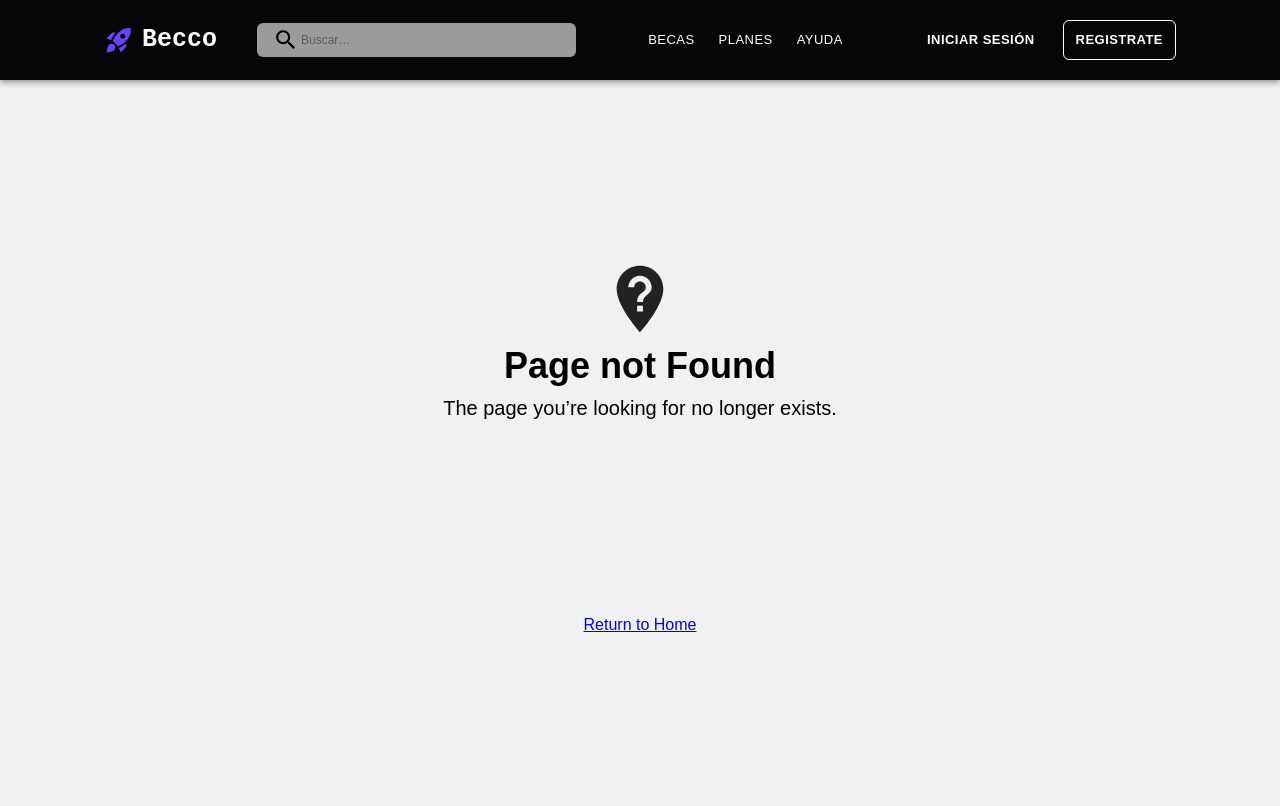
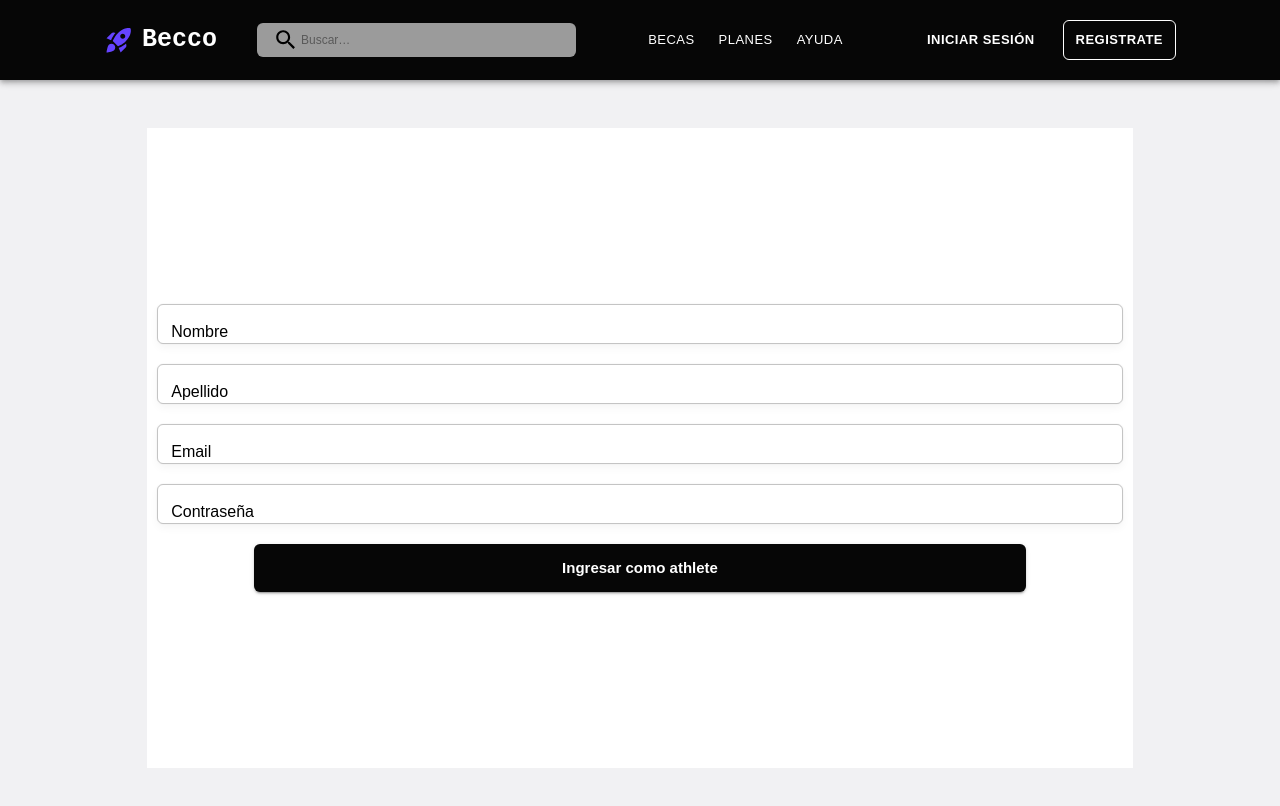
Before and after one commit to No-Country/c8-48-t-typescript-react, a React (Vite) app in the folder client/: page /login/athletes in a window 1280 px wide. Before the commit this address led to /error-404. Shown: the top 806 px of the page. Built offline with nearby package versions, Linux system fonts and the light colour scheme.

Commit message:
Form for login

```diff
--- a/client/src/Router.tsx
+++ b/client/src/Router.tsx
@@ -3,7 +3,7 @@ import { Routes, Route, Navigate } from 'react-router-dom';
 import routesApp from './routes/app.routes';
 import routesAuth from './routes/auth.routes';
 
-const Landing = lazy(() => import('./views/Home'));
+const Landing = lazy(() => import('./views/home'));
 const DefaultLayout = lazy(() => import('./views/DefaultLayout'));
 
 export default function Router() {
--- a/client/src/routes/app.routes.tsx
+++ b/client/src/routes/app.routes.tsx
@@ -6,9 +6,12 @@ const SignUpAthlete = lazy(() => import('../views/SignUpAthlete'));
 const SignUpUniversity = lazy(() => import('../views/SignUpUniversity'));
 const Error404 = lazy(() => import('../views/error/Error404'));
 const Error50X = lazy(() => import('../views/error/Error50X'));
+const Login = lazy(() => import('../views/sign-in'));
 
 export const routesApp: JSX.Element = (
   <Route path="/" element={<DefaultLayout />}>
+    <Route path="login/athletes" element={<Login variation="athlete" />} />
+    <Route path="login/universities" element={<Login variation="universities" />} />
     <Route path="sign-up/athlete" element={<SignUpAthlete />} />
     <Route path="sign-up/university" element={<SignUpUniversity />} />
     <Route path="error-404" element={<Error404 />} />
--- a/client/src/routes/auth.routes.tsx
+++ b/client/src/routes/auth.routes.tsx
@@ -7,6 +7,7 @@ const DefaultLayout = lazy(() => import('../views/DefaultLayout'));
 export const routesAuth: JSX.Element = (
   <Route path="auth" element={<Landing />}>
     <Route path="login" element={<DefaultLayout />} />
+    <Route path="signup" element={<DefaultLayout />} />
     <Route path="error" element={<DefaultLayout />} />
   </Route>
 );
--- /dev/null
+++ b/client/src/views/sign-in/index.tsx
@@ -0,0 +1,70 @@
+import { Box, Button, Card, styled, TextField } from '@mui/material';
+import { useFormik } from 'formik';
+import * as yup from 'yup';
+
+const validationSchema = yup.object({
+  email: yup.string().email('Ingresa un email válido').required('Email es requerido'),
+  name: yup.string().required('Nombre es requerido'),
+  lastName: yup.string().required('Nombre es requerido'),
+  password: yup
+    .string()
+    .min(8, 'La contraseña debería tener un mínimo de 8 carácteres')
+    .required('Contraseña es requerida'),
+});
+
+const Login = ({ variation = 'athlete' }: { variation: 'athlete' | 'universities' }) => {
+  const formik = useFormik({
+    initialValues: {
+      email: '',
+      name: '',
+      lastName: '',
+      password: '',
+    },
+    validationSchema: validationSchema,
+    onSubmit: (values) => {
+      alert(JSON.stringify(values, null, 2));
+    },
+  });
+  return (
+    <MainContainer>
+      <CustomTextField formik={formik} name={'name'} label={'Nombre'} />
+      <CustomTextField formik={formik} name={'lastName'} label={'Apellido'} />
+      <CustomTextField formik={formik} name={'email'} label={'Email'} />
+      <CustomTextField formik={formik} name={'password'} label={'Contraseña'} />
+      <Button color="primary" variant="contained" fullWidth type="submit" sx={{ width: '80%' }}>
+        Ingresar como {variation}
+      </Button>
+    </MainContainer>
+  );
+};
+
+export default Login;
+
+const CustomTextField = ({ formik, name, label }: { formik: any; name: string; label: string }) => {
+  return (
+    <TextField
+      fullWidth
+      id={name}
+      name={name}
+      label={label}
+      sx={{ mb: '20px' }}
+      color="primary"
+      value={formik.values[name]}
+      onChange={formik.handleChange}
+      error={formik.touched[name] && Boolean(formik.errors[name])}
+      helperText={formik.touched[name] && formik.errors[name]}
+    />
+  );
+};
+
+const MainContainer = styled(Box)(() => ({
+  padding: 10,
+  margin: 5,
+  backgroundColor: '#fff',
+  display: 'flex',
+  width: '80%',
+  flexDirection: 'column',
+  alignItems: 'center',
+  justifyContent: 'center',
+  height: '80vh',
+}));
```
